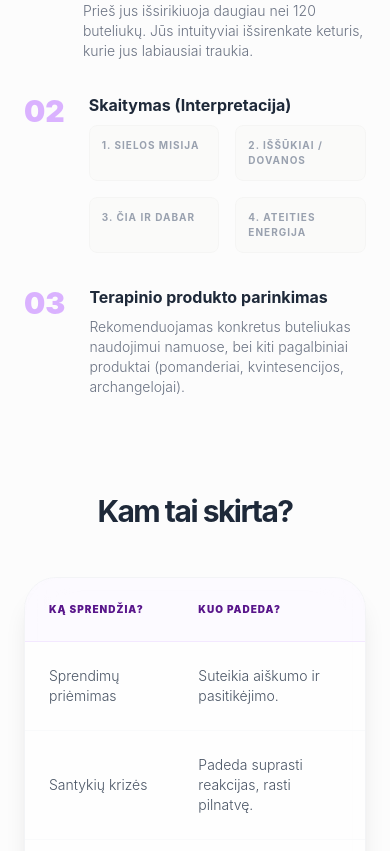
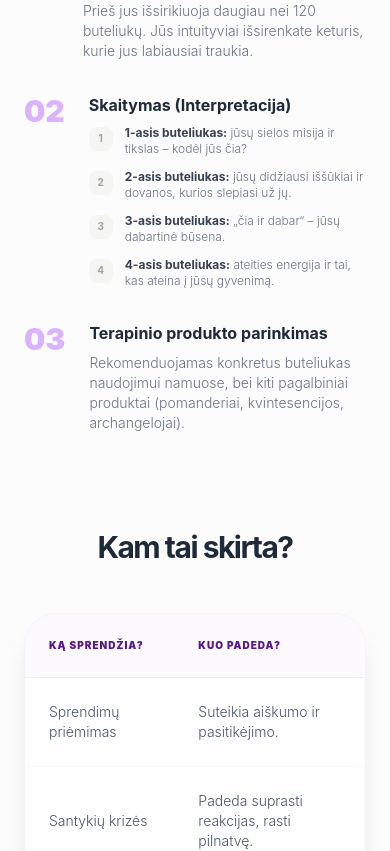
Before and after one commit to juliusnexus/baltasdvaras, a Next.js app: page /paslaugos/kvapu in a window 390 px wide. Shown: the part 3141-3992 px from the top of the page. Built offline with nearby package versions, Linux system fonts and the light colour scheme.

Commit message:
Update Kvapų page content and add product images

```diff
--- a/app/paslaugos/kvapu/page.tsx
+++ b/app/paslaugos/kvapu/page.tsx
@@ -26,39 +26,39 @@ const staggerContainer: Variants = {
 const GALLERY_IMAGES = [
   {
     id: 1,
-    src: 'https://images.unsplash.com/photo-1620916566398-39f1143ab7be?q=80&w=1000&auto=format&fit=crop',
-    title: 'Equilibrium pasirinkimas',
-    category: 'Procesas'
+    src: '/images/aura-soma/bottle1.png',
+    title: 'Raudona & Mėlyna',
+    category: 'Equilibrium'
   },
   {
     id: 2,
-    src: 'https://images.unsplash.com/photo-1570554886111-c80fcca286e8?q=80&w=1000&auto=format&fit=crop',
-    title: 'Kristalų ir spalvų dermė',
-    category: 'Energija'
+    src: '/images/aura-soma/bottle2.png',
+    title: 'Purpurinė & Geltona',
+    category: 'Equilibrium'
   },
   {
     id: 3,
-    src: 'https://images.unsplash.com/photo-1544161515-4af6b1d46b59?q=80&w=1000&auto=format&fit=crop',
-    title: 'Sielos veidrodis',
-    category: 'Savišvieta'
+    src: '/images/aura-soma/bottle3.png',
+    title: 'Aura-Soma kolekcija',
+    category: 'Produktų grupė'
   },
   {
     id: 4,
+    src: '/images/aura-soma/bottle4.png',
+    title: 'Raudona & Juoda',
+    category: 'Equilibrium'
+  },
+  {
+    id: 5,
+    src: '/images/aura-soma/bottle5.png',
+    title: 'Rožinė & Žalia',
+    category: 'Equilibrium'
+  },
+  {
+    id: 6,
     src: 'https://i.postimg.cc/vDFvv5KK/baltas-dvaras-aromoterapija.jpg',
     title: 'Aromaterapinė erdvė',
     category: 'Aplinka'
-  },
-  {
-    id: 5,
-    src: 'https://images.unsplash.com/photo-1515377905703-c4788e51af15?q=80&w=1000&auto=format&fit=crop',
-    title: 'Atradimų kelias',
-    category: 'Rezultatas'
-  },
-  {
-    id: 6,
-    src: 'https://images.unsplash.com/photo-1617835527431-2b9cf0488442?q=80&w=1000&auto=format&fit=crop',
-    title: 'Spalvų kalba',
-    category: 'Metodika'
   }
 ];
 
@@ -246,11 +246,23 @@ export default function KvapuPage() {
                 <div className="text-3xl font-black text-purple-300 select-none">02</div>
                 <div>
                   <h4 className="font-bold text-gray-800 mb-2">Skaitymas (Interpretacija)</h4>
-                  <div className="grid grid-cols-2 gap-4 text-[10px] uppercase font-bold tracking-widest text-gray-400">
-                    <div className="bg-stone-50 p-3 rounded-lg border border-stone-100">1. Sielos misija</div>
-                    <div className="bg-stone-50 p-3 rounded-lg border border-stone-100">2. Iššūkiai / Dovanos</div>
-                    <div className="bg-stone-50 p-3 rounded-lg border border-stone-100">3. Čia ir dabar</div>
-                    <div className="bg-stone-50 p-3 rounded-lg border border-stone-100">4. Ateities energija</div>
+                  <div className="space-y-3">
+                    <div className="flex items-start gap-3">
+                      <div className="w-6 h-6 rounded-lg bg-stone-100 flex items-center justify-center text-[10px] font-bold text-stone-400 shrink-0 mt-0.5">1</div>
+                      <p className="text-gray-500 text-xs font-light"><span className="font-bold text-gray-700">1-asis buteliukas:</span> jūsų sielos misija ir tikslas – kodėl jūs čia?</p>
+                    </div>
+                    <div className="flex items-start gap-3">
+                      <div className="w-6 h-6 rounded-lg bg-stone-100 flex items-center justify-center text-[10px] font-bold text-stone-400 shrink-0 mt-0.5">2</div>
+                      <p className="text-gray-500 text-xs font-light"><span className="font-bold text-gray-700">2-asis buteliukas:</span> jūsų didžiausi iššūkiai ir dovanos, kurios slepiasi už jų.</p>
+                    </div>
+                    <div className="flex items-start gap-3">
+                      <div className="w-6 h-6 rounded-lg bg-stone-100 flex items-center justify-center text-[10px] font-bold text-stone-400 shrink-0 mt-0.5">3</div>
+                      <p className="text-gray-500 text-xs font-light"><span className="font-bold text-gray-700">3-asis buteliukas:</span> „čia ir dabar“ – jūsų dabartinė būsena.</p>
+                    </div>
+                    <div className="flex items-start gap-3">
+                      <div className="w-6 h-6 rounded-lg bg-stone-100 flex items-center justify-center text-[10px] font-bold text-stone-400 shrink-0 mt-0.5">4</div>
+                      <p className="text-gray-500 text-xs font-light"><span className="font-bold text-gray-700">4-asis buteliukas:</span> ateities energija ir tai, kas ateina į jūsų gyvenimą.</p>
+                    </div>
                   </div>
                 </div>
               </div>
@@ -359,7 +371,22 @@ export default function KvapuPage() {
           </motion.div>
         </div>
 
-
+        {/* Final CTA */}
+        <section className="text-center py-20">
+          <h2 className="text-4xl font-bold tracking-tighter mb-8 font-domine">Ženkite žingsnį link savęs</h2>
+          <p className="max-w-2xl mx-auto text-gray-500 font-light mb-12 leading-relaxed italic">
+            Spalvos kalba tiesiai į mūsų pasąmonę. Leiskite joms papasakoti jūsų istoriją.<br/>
+            Ar esi pasiruošęs pamatyti savo tikrąjį potencialą ir poreikius?
+          </p>
+          <div className="flex flex-col sm:flex-row gap-4 items-center justify-center">
+            <button className="px-10 py-5 bg-purple-600 text-white rounded-2xl font-black text-[10px] uppercase tracking-[0.2em] shadow-xl shadow-purple-200 hover:bg-purple-700 transition-all hover:scale-105 active:scale-95">
+              REGISTRUOTIS KONSULTACIJAI
+            </button>
+            <button className="px-10 py-5 bg-white text-black border border-gray-200 rounded-2xl font-black text-[10px] uppercase tracking-[0.2em] hover:bg-gray-50 transition-all hover:scale-105 active:scale-95">
+              NARŠYTI PRODUKTUS
+            </button>
+          </div>
+        </section>
       </main>
 
       {/* Lightbox */}
```
